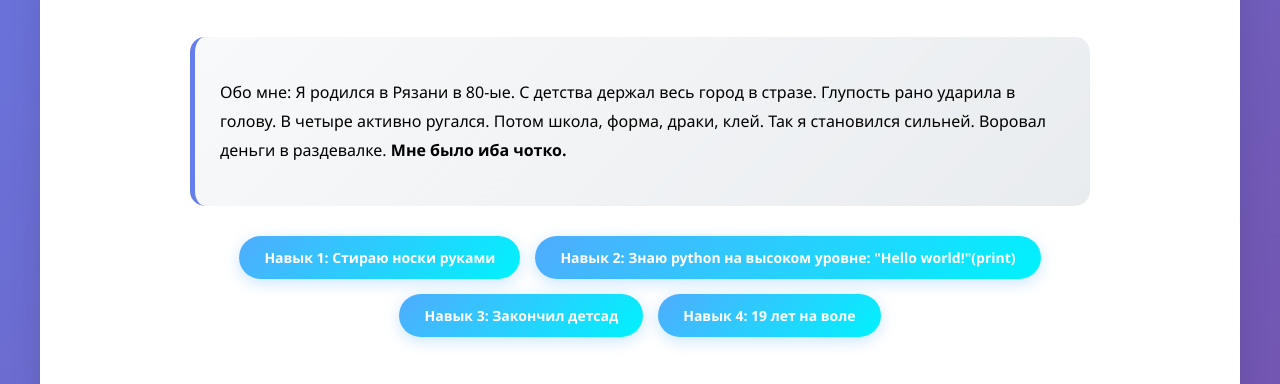
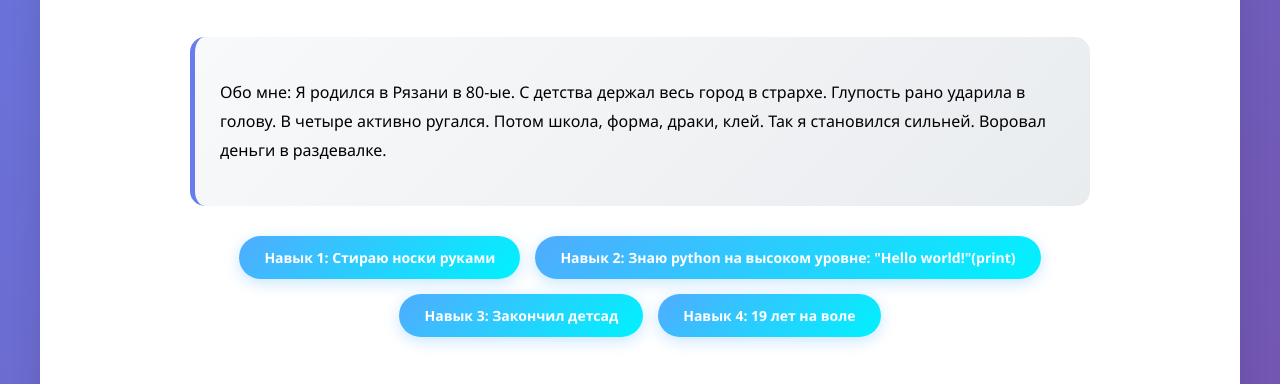
Before and after one commit to MNwa610/frontend-and-backend-kr, a plain HTML site: page index.html in a window 1280 px wide. Shown: the part 687-1071 px from the top of the page. Drawn offline with Linux system fonts and the light colour scheme.

Commit message:
Грамматика

```diff
--- a/index.html
+++ b/index.html
@@ -27,7 +27,7 @@
             </div>
 
             <div class="about-me">
-                <p>Обо мне: Я родился в Рязани в 80-ые. C детства держал весь город в стразе. Глупость рано ударила в голову. В четыре активно ругался. Потом школа, форма, драки, клей. Так я становился сильней. Воровал деньги в раздевалке. <b>Мне было иба чотко.</b></p>
+                <p>Обо мне: Я родился в Рязани в 80-ые. C детства держал весь город в страpхе. Глупость рано ударила в голову. В четыре активно ругался. Потом школа, форма, драки, клей. Так я становился сильней. Воровал деньги в раздевалке.</p>
             </div>
 
             <div class="skills-container">
```
